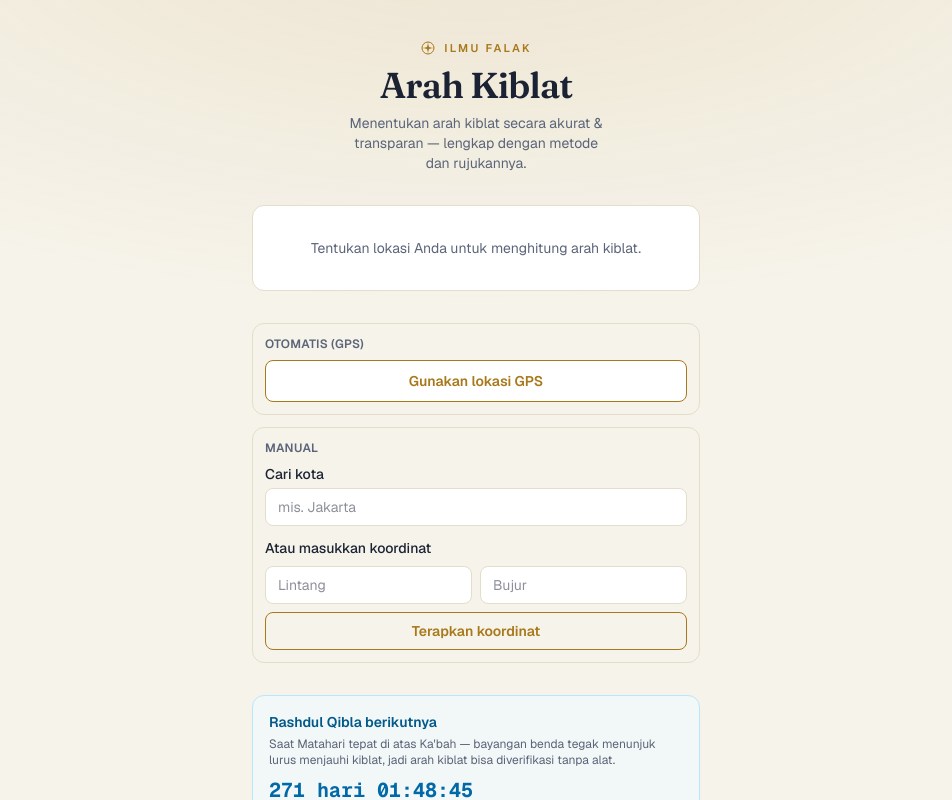
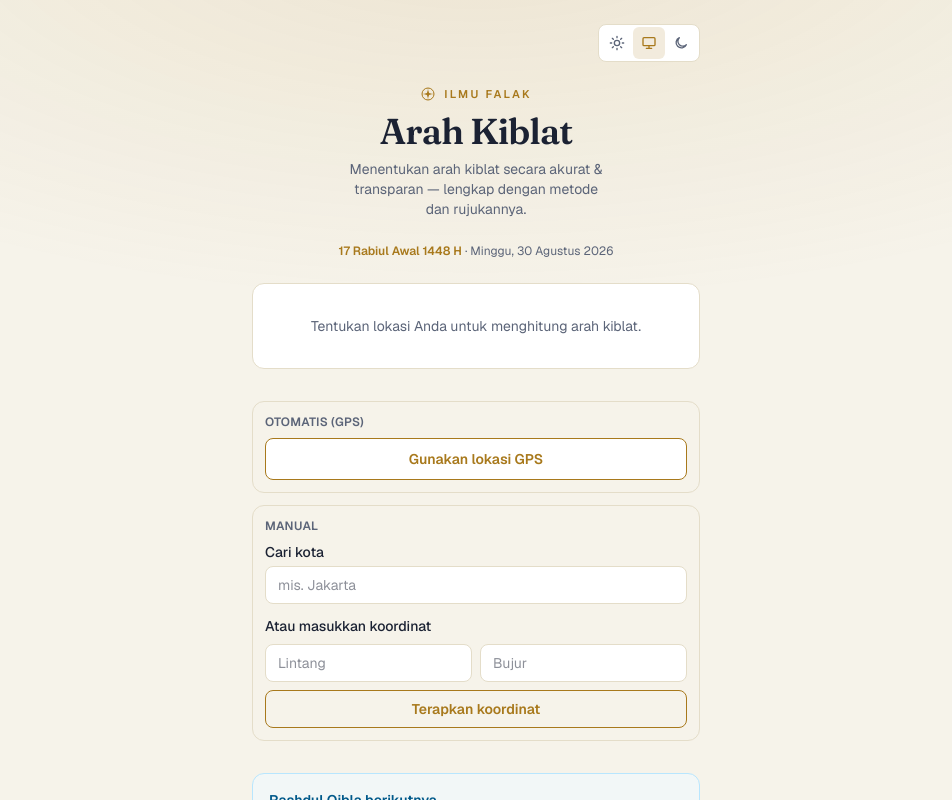
Before and after one commit to riskyakbar15/ilmu-falak, a Next.js app: page / in a window 1280 px wide. Shown: the top 800 px of the page, without its empty margins (164-1116 px from the left). Built offline with nearby package versions, Linux system fonts and the light colour scheme.

Commit message:
feat: tambah pengalih tema, tanggal Hijriah, dan hitung mundur salat berikutnya

```diff
--- a/app/layout.tsx
+++ b/app/layout.tsx
@@ -53,8 +53,16 @@ export default function RootLayout({ children }: LayoutProps<"/">) {
     <html
       lang="id"
       className={`${geistSans.variable} ${geistMono.variable} ${fraunces.variable} h-full antialiased`}
+      suppressHydrationWarning
     >
       <body className="flex min-h-full flex-col" suppressHydrationWarning>
+        {/* Terapkan tema tersimpan sebelum paint agar tak berkedip. */}
+        <script
+          dangerouslySetInnerHTML={{
+            __html:
+              "(function(){try{var t=localStorage.getItem('ilmu-falak:tema');if(t==='dark'||t==='light'){document.documentElement.setAttribute('data-theme',t);}}catch(e){}})();",
+          }}
+        />
         {children}
       </body>
     </html>
--- a/app/page.tsx
+++ b/app/page.tsx
@@ -1,10 +1,16 @@
 import { QiblaClient } from "@/components/QiblaClient";
 import { MethodPanel } from "@/components/MethodPanel";
+import { ThemeToggle } from "@/components/ThemeToggle";
+import { HijriToday } from "@/components/HijriToday";
 
 export default function Home() {
   return (
-    <div className="flex flex-1 flex-col items-center px-4 pb-[max(1rem,env(safe-area-inset-bottom))] pt-10 font-sans">
-      <main className="flex w-full max-w-md flex-col items-center gap-8">
+    <div className="flex flex-1 flex-col items-center px-4 pb-[max(1rem,env(safe-area-inset-bottom))] pt-6 font-sans">
+      <main className="flex w-full max-w-md flex-col items-center gap-6">
+        <div className="flex w-full justify-end">
+          <ThemeToggle />
+        </div>
+
         <header className="flex flex-col items-center text-center">
           <span
             className="inline-flex items-center gap-2 text-[0.7rem] font-semibold uppercase tracking-[0.2em] text-brass"
@@ -45,6 +51,8 @@ export default function Home() {
           </p>
         </header>
 
+        <HijriToday />
+
         <QiblaClient />
         <MethodPanel />
 
--- /dev/null
+++ b/components/HijriToday.tsx
@@ -0,0 +1,35 @@
+"use client";
+
+import { useEffect, useState } from "react";
+import { formatHijri } from "@/lib/hijri";
+
+const gregorianFormatter = new Intl.DateTimeFormat("id-ID", {
+  weekday: "long",
+  day: "numeric",
+  month: "long",
+  year: "numeric",
+});
+
+export function HijriToday() {
+  const [now, setNow] = useState<Date | null>(null);
+
+  useEffect(() => {
+    // Waktu klien dibaca setelah mount agar tak memicu ketidakcocokan hidrasi.
+    // eslint-disable-next-line react-hooks/set-state-in-effect
+    setNow(new Date());
+  }, []);
+
+  if (!now) return null;
+
+  // Tengah hari UTC dari hari lokal → tanggal Hijriah hari ini yang stabil.
+  const day = new Date(
+    Date.UTC(now.getFullYear(), now.getMonth(), now.getDate(), 12),
+  );
+
+  return (
+    <p className="text-center text-xs text-muted">
+      <span className="font-semibold text-brass">{formatHijri(day)}</span> ·{" "}
+      {gregorianFormatter.format(now)}
+    </p>
+  );
+}
--- a/components/PrayerTimes.tsx
+++ b/components/PrayerTimes.tsx
@@ -4,6 +4,7 @@ import { useEffect, useMemo, useState } from "react";
 import {
   prayerTimes,
   nextPrayer,
+  upcomingPrayer,
   PRAYER_METHODS,
   PRAYER_LABELS,
   DEFAULT_IHTIYAT,
@@ -58,6 +59,12 @@ function loadIhtiyat(): Required<IhtiyatMinutes> {
   }
 }
 
+function formatCountdown(ms: number): string {
+  const total = Math.max(0, Math.floor(ms / 1000));
+  const pad = (n: number) => String(n).padStart(2, "0");
+  return `${pad(Math.floor(total / 3600))}:${pad(Math.floor((total % 3600) / 60))}:${pad(total % 60)}`;
+}
+
 export function PrayerTimes({ lat, lng }: PrayerTimesProps) {
   const [now, setNow] = useState<Date | null>(null);
   const [method, setMethod] = useState<PrayerMethodId>("kemenag");
@@ -72,7 +79,7 @@ export function PrayerTimes({ lat, lng }: PrayerTimesProps) {
     setAsr(loadPref<AsrMethod>(ASR_KEY, "standard"));
     setIhtiyat(loadIhtiyat());
     setNow(new Date());
-    const id = setInterval(() => setNow(new Date()), 30_000);
+    const id = setInterval(() => setNow(new Date()), 1_000);
     return () => clearInterval(id);
   }, []);
 
@@ -88,6 +95,11 @@ export function PrayerTimes({ lat, lng }: PrayerTimesProps) {
   if (!now || !times) return null;
 
   const upcoming = nextPrayer(times, now);
+  const day = new Date(
+    Date.UTC(now.getFullYear(), now.getMonth(), now.getDate()),
+  );
+  const next = upcomingPrayer(day, now, lat, lng, { method, asr, ihtiyat });
+  const remainingMs = next.at.getTime() - now.getTime();
 
   function changeMethod(value: PrayerMethodId) {
     setMethod(value);
@@ -115,6 +127,22 @@ export function PrayerTimes({ lat, lng }: PrayerTimesProps) {
 
   return (
     <section className="panel w-full p-4">
+      <div className="mb-3 rounded-lg bg-brass/10 p-3 text-center">
+        <p className="text-[0.7rem] font-semibold uppercase tracking-wide text-brass">
+          Salat berikutnya
+        </p>
+        <p className="mt-0.5 font-display text-2xl font-semibold text-foreground">
+          {PRAYER_LABELS[next.name]} · {timeFormatter.format(next.at)}
+        </p>
+        <p
+          className="mt-0.5 text-sm tabular-nums text-muted"
+          aria-live="off"
+          translate="no"
+        >
+          dalam {formatCountdown(remainingMs)}
+        </p>
+      </div>
+
       <div className="mb-3 flex items-center justify-between gap-2">
         <h2 className="text-sm font-semibold text-brass">
           Jadwal Salat Hari Ini
--- /dev/null
+++ b/components/ThemeToggle.tsx
@@ -0,0 +1,113 @@
+"use client";
+
+import { useEffect, useState } from "react";
+
+type Theme = "light" | "dark" | "system";
+
+const KEY = "ilmu-falak:tema";
+
+const OPTIONS: { value: Theme; label: string; icon: React.ReactNode }[] = [
+  {
+    value: "light",
+    label: "Terang",
+    icon: (
+      <svg viewBox="0 0 24 24" className="h-4 w-4" fill="none" aria-hidden>
+        <circle cx="12" cy="12" r="4" stroke="currentColor" strokeWidth="2" />
+        <path
+          d="M12 2v2M12 20v2M2 12h2M20 12h2M5 5l1.5 1.5M17.5 17.5L19 19M19 5l-1.5 1.5M6.5 17.5L5 19"
+          stroke="currentColor"
+          strokeWidth="2"
+          strokeLinecap="round"
+        />
+      </svg>
+    ),
+  },
+  {
+    value: "system",
+    label: "Sistem",
+    icon: (
+      <svg viewBox="0 0 24 24" className="h-4 w-4" fill="none" aria-hidden>
+        <rect
+          x="3"
+          y="4"
+          width="18"
+          height="12"
+          rx="1.5"
+          stroke="currentColor"
+          strokeWidth="2"
+        />
+        <path
+          d="M8 20h8M12 16v4"
+          stroke="currentColor"
+          strokeWidth="2"
+          strokeLinecap="round"
+        />
+      </svg>
+    ),
+  },
+  {
+    value: "dark",
+    label: "Gelap",
+    icon: (
+      <svg viewBox="0 0 24 24" className="h-4 w-4" fill="none" aria-hidden>
+        <path
+          d="M20 14.5A8 8 0 1 1 9.5 4a6.5 6.5 0 0 0 10.5 10.5z"
+          stroke="currentColor"
+          strokeWidth="2"
+          strokeLinejoin="round"
+        />
+      </svg>
+    ),
+  },
+];
+
+function applyTheme(theme: Theme) {
+  const root = document.documentElement;
+  if (theme === "system") root.removeAttribute("data-theme");
+  else root.setAttribute("data-theme", theme);
+}
+
+export function ThemeToggle() {
+  const [theme, setTheme] = useState<Theme>("system");
+
+  useEffect(() => {
+    // Selaraskan tampilan dengan preferensi tersimpan (tema sudah diterapkan skrip inline).
+    // eslint-disable-next-line react-hooks/set-state-in-effect
+    setTheme((localStorage.getItem(KEY) as Theme) || "system");
+  }, []);
+
+  function choose(value: Theme) {
+    setTheme(value);
+    try {
+      if (value === "system") localStorage.removeItem(KEY);
+      else localStorage.setItem(KEY, value);
+    } catch {}
+    applyTheme(value);
+  }
+
+  return (
+    <div
+      role="group"
+      aria-label="Tema tampilan"
+      className="inline-flex rounded-lg border border-hairline bg-surface p-0.5"
+    >
+      {OPTIONS.map((opt) => (
+        <button
+          key={opt.value}
+          type="button"
+          onClick={() => choose(opt.value)}
+          aria-pressed={theme === opt.value}
+          aria-label={opt.label}
+          title={opt.label}
+          className={
+            theme === opt.value
+              ? "flex h-8 w-8 items-center justify-center rounded-md bg-brass/15 text-brass"
+              : "flex h-8 w-8 items-center justify-center rounded-md text-muted transition hover:text-brass"
+          }
+        >
+          {opt.icon}
+        </button>
+      ))}
+    </div>
+  );
+}
--- /dev/null
+++ b/lib/hijri.ts
@@ -0,0 +1,51 @@
+const MONTHS = [
+  "Muharram",
+  "Safar",
+  "Rabiul Awal",
+  "Rabiul Akhir",
+  "Jumadil Awal",
+  "Jumadil Akhir",
+  "Rajab",
+  "Syakban",
+  "Ramadan",
+  "Syawal",
+  "Zulkaidah",
+  "Zulhijah",
+] as const;
+
+export interface HijriDate {
+  day: number;
+  month: number; // 1–12
+  year: number;
+  monthName: string;
+}
+
+const formatter = new Intl.DateTimeFormat("en-u-ca-islamic-umalqura", {
+  day: "numeric",
+  month: "numeric",
+  year: "numeric",
+  timeZone: "UTC",
+});
+
+/**
+ * Konversi tanggal Masehi ke Hijriah (kalender Umm al-Qura).
+ * Berikan Date pada tengah hari UTC dari hari lokal untuk menghindari tepi tanggal.
+ */
+export function toHijri(date: Date): HijriDate {
+  const parts = formatter.formatToParts(date);
+  const get = (type: string) =>
+    Number(parts.find((p) => p.type === type)?.value);
+  const month = get("month");
+  return {
+    day: get("day"),
+    month,
+    year: get("year"),
+    monthName: MONTHS[month - 1],
+  };
+}
+
+/** Format Hijriah, mis. "5 Zulhijah 1446 H". */
+export function formatHijri(date: Date): string {
+  const h = toHijri(date);
+  return `${h.day} ${h.monthName} ${h.year} H`;
+}
--- a/lib/prayer.ts
+++ b/lib/prayer.ts
@@ -219,3 +219,32 @@ export function nextPrayer(times: PrayerTimes, now: Date): PrayerName | null {
   }
   return null;
 }
+
+export interface UpcomingPrayer {
+  name: PrayerName;
+  at: Date;
+}
+
+/**
+ * Salat fardhu berikutnya: hari ini bila masih ada, atau Subuh besok bila sudah
+ * lewat Isya. `day` = tanggal (UTC-midnight dari hari lokal), `now` = waktu kini.
+ */
+export function upcomingPrayer(
+  day: Date,
+  now: Date,
+  lat: number,
+  lng: number,
+  options: PrayerOptions = {},
+): UpcomingPrayer {
+  const today = prayerTimes(day, lat, lng, options);
+  const next = nextPrayer(today, now);
+  if (next && today[next]) return { name: next, at: today[next]! };
+
+  const tomorrow = prayerTimes(
+    new Date(day.getTime() + 86_400_000),
+    lat,
+    lng,
+    options,
+  );
+  return { name: "fajr", at: tomorrow.fajr! };
+}
```
